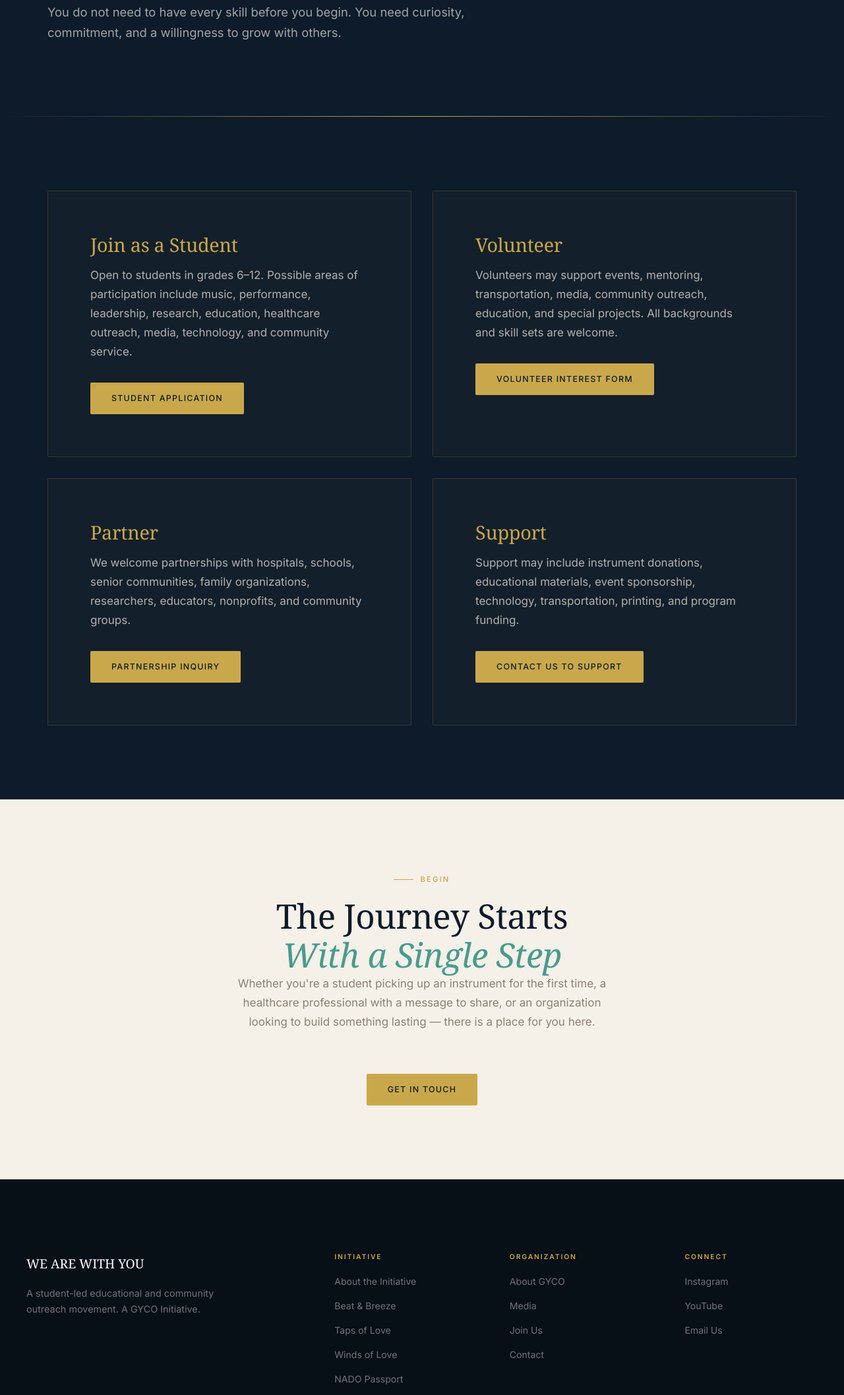
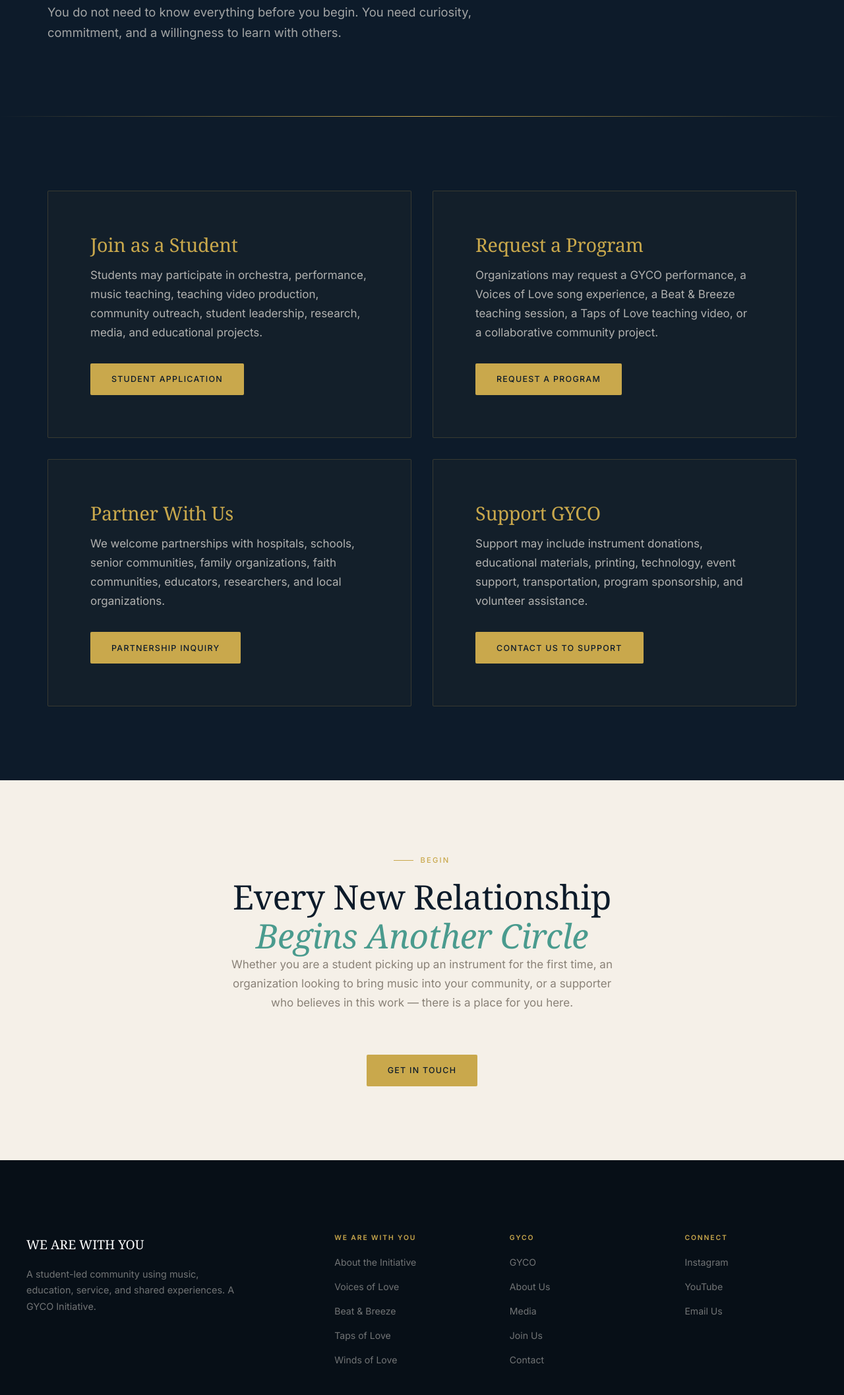
Before and after one commit to akkk9202/we-are-with-you, a plain HTML site: page join.html in a window 1280 px wide. Shown: the part 385-2500 px from the top of the page at 66% size. Drawn offline with Linux system fonts and the light colour scheme; a web font is replaced by a local one.

Commit message:
Update join.html

```diff
--- a/join.html
+++ b/join.html
@@ -1,22 +1,20 @@
 <!DOCTYPE html>
 <html lang="en">
 <head>
-  <meta charset="UTF-8" />
-  <meta name="viewport" content="width=device-width, initial-scale=1.0" />
+  <meta charset="UTF-8" /><meta name="viewport" content="width=device-width, initial-scale=1.0" />
   <title>Join Us — WE ARE WITH YOU</title>
-  <meta name="description" content="Find your place in the journey. Students, volunteers, partners, and supporters are all welcome." />
+  <meta name="description" content="Find your place in the Circle. Students, organizations, partners, and supporters are all welcome." />
   <link rel="stylesheet" href="css/style.css" />
 </head>
 <body>
-
 <nav class="nav">
   <a href="index.html" class="nav__logo">WE ARE WITH YOU <span>·</span> GYCO</a>
   <ul class="nav__links">
     <li><a href="index.html">Home</a></li>
-    <li><a href="we-are-with-you.html">Initiative</a></li>
-    <li><a href="gyco.html">GYCO</a></li>
-    <li><a href="media.html">Media</a></li>
-    <li><a href="join.html">Join Us</a></li>
+    <li><a href="we-are-with-you.html">WE ARE WITH YOU <span class="nav__caret">▾</span></a>
+      <ul class="nav__dropdown"><li><a href="voices-of-love.html">Voices of Love</a></li><li><a href="beat-and-breeze.html">Beat &amp; Breeze</a></li><li><a href="taps-of-love.html">Taps of Love</a></li><li><a href="winds-of-love.html">Winds of Love</a></li></ul></li>
+    <li><a href="gyco.html">GYCO <span class="nav__caret">▾</span></a><ul class="nav__dropdown"><li><a href="about-gyco.html">About Us</a></li></ul></li>
+    <li><a href="media.html">Media</a></li><li><a href="join.html">Join Us</a></li>
     <li><a href="contact.html" class="btn btn--primary" style="padding:0.55rem 1.2rem;">Contact</a></li>
   </ul>
   <div class="nav__hamburger"><span></span><span></span><span></span></div>
@@ -26,53 +24,44 @@
   <div class="page-hero__vertical">Even Here. Even Now.</div>
   <div class="container">
     <div class="page-hero__eyebrow">Get Involved</div>
-    <h1>Find Your Place<br>in the Journey</h1>
-    <p>You do not need to have every skill before you begin. You need curiosity, commitment, and a willingness to grow with others.</p>
+    <h1>Find Your Place<br>in the Circle</h1>
+    <p>You do not need to know everything before you begin. You need curiosity, commitment, and a willingness to learn with others.</p>
   </div>
 </section>
 
-<!-- JOIN GRID -->
 <section class="section section--dark">
   <div class="container">
     <div class="join-grid">
-      <!-- Students -->
       <div class="join-card reveal">
         <h3>Join as a Student</h3>
-        <p>Open to students in grades 6–12. Possible areas of participation include music, performance, leadership, research, education, healthcare outreach, media, technology, and community service.</p>
+        <p>Students may participate in orchestra, performance, music teaching, teaching video production, community outreach, student leadership, research, media, and educational projects.</p>
         <a href="contact.html" class="btn btn--primary">Student Application</a>
       </div>
-
-      <!-- Volunteer -->
       <div class="join-card reveal reveal--delay-1">
-        <h3>Volunteer</h3>
-        <p>Volunteers may support events, mentoring, transportation, media, community outreach, education, and special projects. All backgrounds and skill sets are welcome.</p>
-        <a href="contact.html" class="btn btn--primary">Volunteer Interest Form</a>
+        <h3>Request a Program</h3>
+        <p>Organizations may request a GYCO performance, a Voices of Love song experience, a Beat &amp; Breeze teaching session, a Taps of Love teaching video, or a collaborative community project.</p>
+        <a href="contact.html" class="btn btn--primary">Request a Program</a>
       </div>
-
-      <!-- Partner -->
       <div class="join-card reveal reveal--delay-2">
-        <h3>Partner</h3>
-        <p>We welcome partnerships with hospitals, schools, senior communities, family organizations, researchers, educators, nonprofits, and community groups.</p>
+        <h3>Partner With Us</h3>
+        <p>We welcome partnerships with hospitals, schools, senior communities, family organizations, faith communities, educators, researchers, and local organizations.</p>
         <a href="contact.html" class="btn btn--primary">Partnership Inquiry</a>
       </div>
-
-      <!-- Support -->
       <div class="join-card reveal reveal--delay-3">
-        <h3>Support</h3>
-        <p>Support may include instrument donations, educational materials, event sponsorship, technology, transportation, printing, and program funding.</p>
+        <h3>Support GYCO</h3>
+        <p>Support may include instrument donations, educational materials, printing, technology, event support, transportation, program sponsorship, and volunteer assistance.</p>
         <a href="contact.html" class="btn btn--primary">Contact Us to Support</a>
       </div>
     </div>
   </div>
 </section>
 
-<!-- CLOSING -->
 <section class="section" style="text-align:center;">
   <div class="container">
-    <div class="reveal" style="max-width:600px; margin-inline:auto;">
+    <div class="reveal" style="max-width:600px;margin-inline:auto;">
       <div class="section-intro__label" style="justify-content:center;">Begin</div>
-      <h2>The Journey Starts<br><em style="color:var(--teal);">With a Single Step</em></h2>
-      <p style="color:var(--mid); margin-inline:auto; margin-bottom:var(--space-lg);">Whether you're a student picking up an instrument for the first time, a healthcare professional with a message to share, or an organization looking to build something lasting — there is a place for you here.</p>
+      <h2>Every New Relationship<br><em style="color:var(--teal);">Begins Another Circle</em></h2>
+      <p style="color:var(--mid);margin-inline:auto;margin-bottom:var(--space-lg);">Whether you are a student picking up an instrument for the first time, an organization looking to bring music into your community, or a supporter who believes in this work — there is a place for you here.</p>
       <a href="contact.html" class="btn btn--primary">Get in Touch</a>
     </div>
   </div>
@@ -80,32 +69,12 @@
 
 <footer class="footer">
   <div class="footer__inner">
-    <div class="footer__brand">
-      <div style="font-family:var(--display); font-size:1.2rem; color:var(--white);">WE ARE WITH YOU</div>
-      <p>A student-led educational and community outreach movement. A GYCO Initiative.</p>
-    </div>
-    <div class="footer__col"><h4>Initiative</h4><ul>
-      <li><a href="we-are-with-you.html">About the Initiative</a></li>
-      <li><a href="beat-and-breeze.html">Beat &amp; Breeze</a></li>
-      <li><a href="taps-of-love.html">Taps of Love</a></li>
-      <li><a href="winds-of-love.html">Winds of Love</a></li>
-      <li><a href="nado-passport.html">NADO Passport</a></li>
-    </ul></div>
-    <div class="footer__col"><h4>Organization</h4><ul>
-      <li><a href="gyco.html">About GYCO</a></li>
-      <li><a href="media.html">Media</a></li>
-      <li><a href="join.html">Join Us</a></li>
-      <li><a href="contact.html">Contact</a></li>
-    </ul></div>
-    <div class="footer__col"><h4>Connect</h4><ul>
-      <li><a href="#">Instagram</a></li><li><a href="#">YouTube</a></li>
-      <li><a href="contact.html">Email Us</a></li>
-    </ul></div>
+    <div class="footer__brand"><div style="font-family:var(--display);font-size:1.2rem;color:var(--white);">WE ARE WITH YOU</div><p>A student-led community using music, education, service, and shared experiences. A GYCO Initiative.</p></div>
+    <div class="footer__col"><h4>WE ARE WITH YOU</h4><ul><li><a href="we-are-with-you.html">About the Initiative</a></li><li><a href="voices-of-love.html">Voices of Love</a></li><li><a href="beat-and-breeze.html">Beat &amp; Breeze</a></li><li><a href="taps-of-love.html">Taps of Love</a></li><li><a href="winds-of-love.html">Winds of Love</a></li></ul></div>
+    <div class="footer__col"><h4>GYCO</h4><ul><li><a href="gyco.html">GYCO</a></li><li><a href="about-gyco.html">About Us</a></li><li><a href="media.html">Media</a></li><li><a href="join.html">Join Us</a></li><li><a href="contact.html">Contact</a></li></ul></div>
+    <div class="footer__col"><h4>Connect</h4><ul><li><a href="#">Instagram</a></li><li><a href="#">YouTube</a></li><li><a href="contact.html">Email Us</a></li></ul></div>
   </div>
-  <div class="footer__bottom">
-    <p>© 2026 Greater Youth Collaborative Opus (GYCO). All rights reserved.</p>
-    <div class="footer__tagline">Even Here. Even Now. We Are With You.</div>
-  </div>
+  <div class="footer__bottom"><p>© 2026 Greater Youth Collaborative Opus (GYCO). All rights reserved.</p><div class="footer__tagline">Even Here. Even Now. We Are With You.</div></div>
 </footer>
 <script src="js/main.js"></script>
 </body>
```
